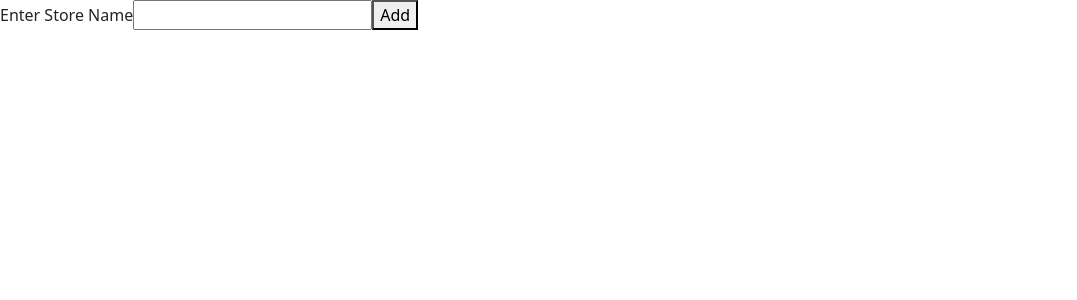
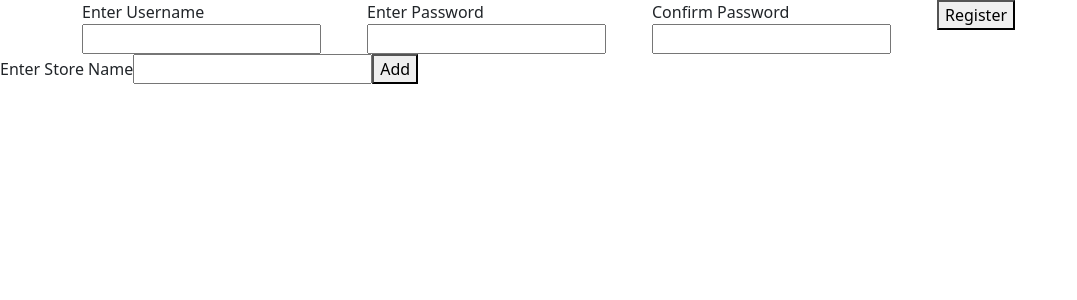
Before and after one commit to ankushgoyal27/shopping-cart, a React (Create React App) app: page / in a window 1280 px wide. Shown: the top 300 px of the page, without its empty margins (0-1077 px from the left). Built offline with nearby package versions, Linux system fonts and the light colour scheme; no server answers; the database is empty.

Commit message:
Added entire flow

```diff
--- a/package.json
+++ b/package.json
@@ -3,6 +3,9 @@
   "version": "0.1.0",
   "private": true,
   "dependencies": {
+    "@emotion/react": "^11.10.4",
+    "@emotion/styled": "^11.10.4",
+    "@mui/material": "^5.10.4",
     "@testing-library/jest-dom": "^5.16.5",
     "@testing-library/react": "^13.3.0",
     "@testing-library/user-event": "^13.5.0",
--- a/src/App.js
+++ b/src/App.js
@@ -1,9 +1,11 @@
 import './App.css';
 import Cart from './cart/cart';
+import User from './user/user';
 
 function App() {
   return (
     <div className="App">
+      <User />
       <Cart />
     </div>
   );
--- a/src/cart/shopping-list/shopping-list.js
+++ b/src/cart/shopping-list/shopping-list.js
@@ -7,6 +7,8 @@ import { db } from "../../firebaseConfig";
 const ShoppingList = props => {
 
     const [storeData, setStoreData] = useState([]);
+    const [status, setStatus] = useState(true);
+
 
     useEffect(() => {
         const fetchData = async () => {
@@ -22,9 +24,10 @@ const ShoppingList = props => {
                 console.log("No such document!");
             }
         }
-
-        fetchData();
-    }, []);
+        if (status) {
+            fetchData();
+        }
+    }, [props.itemList.id, status]);
 
     const addItemInList = async (item) => {
         try {
@@ -48,13 +51,15 @@ const ShoppingList = props => {
 
     const deleteItemFromList = async (index) => {
         try {
-
+            setStatus(false);
             const data = storeData.desired[index];
             const docRef = doc(db, "cart", props.itemList.id);
             await updateDoc(docRef, {
 
                 "desired": arrayRemove(data)
 
+            }).then(() => {
+                setStatus(true);
             })
         } catch (err) {
             console.log(err)
--- /dev/null
+++ b/src/user/register-user/register-user.js
@@ -0,0 +1,50 @@
+import { useState } from "react";
+import Col from "react-bootstrap/esm/Col";
+import Container from "react-bootstrap/esm/Container";
+import Row from "react-bootstrap/esm/Row";
+
+const RegisterUser = () => {
+
+    const [data, setData] = useState({
+        username: '',
+        password: '',
+        confirmPassword: ''
+    });
+
+    const handleUpdateField = e => {
+        setData({
+            ...data,
+            [e.target.name]: e.target.value
+        })
+    }
+
+    const handleOnSubmit = () => {
+        console.log(data);
+    }
+
+    return (
+        <form onSubmit={handleOnSubmit}>
+            <Container>
+                <Row>
+                    <Col>
+                        <label>Enter Username</label>
+                        <input type="text" value={data.username} name="username" onChange={handleUpdateField} />
+                    </Col>
+                    <Col>
+                        <label>Enter Password</label>
+                        <input type="password" value={data.password} name="password" onChange={handleUpdateField} />
+                    </Col>
+                    <Col>
+                        <label>Confirm Password</label>
+                        <input type="password" value={data.confirmPassword} name="confirmPassword" onChange={handleUpdateField} />
+                    </Col>
+                    <Col>
+                        <button type="submit">Register</button>
+                    </Col>
+                </Row>
+            </Container>
+        </form>
+    )
+}
+
+export default RegisterUser;
--- /dev/null
+++ b/src/user/user.js
@@ -0,0 +1,12 @@
+import RegisterUser from "./register-user/register-user";
+
+
+const User = () => {
+    return (
+        <>
+            <RegisterUser />
+        </>
+    )
+}
+
+export default User;
```
Also changed, not shown: 2 other files (tests, documents, lock files or other folders).
